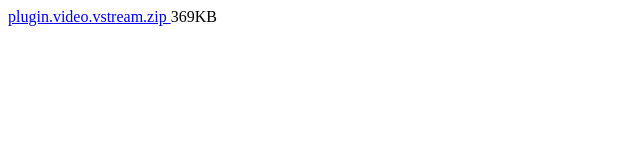
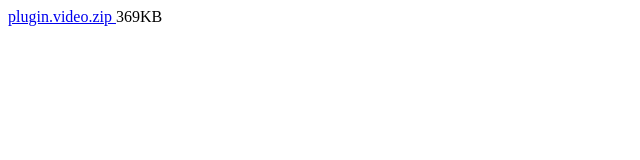
Before and after one commit to stream-iptv/1year-code-00443891, a plain HTML site: page index.html in a window 1280 px wide. Shown: the whole page, without its empty margins (0-640 px from the left). Drawn offline with Linux system fonts and the light colour scheme.

Commit message:
Update index.html

```diff
--- a/index.html
+++ b/index.html
@@ -1 +1 @@
-<a href="plugin.video.vstream.zip"> plugin.video.vstream.zip </a><td>369KB</td><br>
+<a href="plugin.video.zip"> plugin.video.zip </a><td>369KB</td><br>
```
